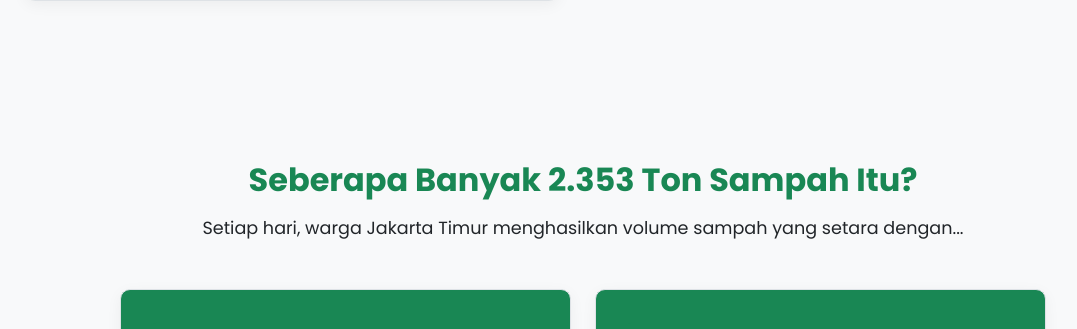
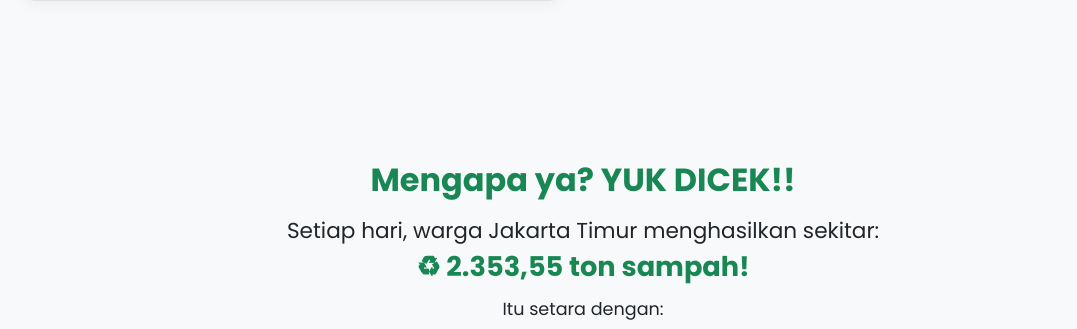
Before and after one commit to jihadakbar911/uaspraktikumai, a Flask app: page / in a window 1280 px wide. Shown: the part 1794-2123 px from the top of the page, without its empty margins (57-1134 px from the left). Run offline with Flask 3, Linux system fonts and the light colour scheme.

Commit message:
edit tampilan web

```diff
--- a/templates/index.html
+++ b/templates/index.html
@@ -98,8 +98,14 @@
     <section id="perbandingan" class="section-padding" style="background-color: var(--light-gray-bg);">
         <div class="container">
             <div class="text-center">
-                 <h2 class="section-title mb-3" style="color: var(--primary-green);">Seberapa Banyak 2.353 Ton Sampah Itu?</h2>
-                 <p class="section-subtitle mb-5" style="color: var(--dark-text);">Setiap hari, warga Jakarta Timur menghasilkan volume sampah yang setara dengan...</p>
+                <h2 class="section-title mb-3" style="color: var(--primary-green);">Mengapa ya? YUK DICEK!!</h2>
+                <p class="section-subtitle mb-2" style="color: var(--dark-text); font-size: 1.35rem;">
+                    Setiap hari, warga Jakarta Timur menghasilkan sekitar:<br>
+                    <span style="font-weight: bold; font-size: 1.7rem; color: var(--primary-green);">♻ 2.353,55 ton sampah!</span>
+                </p>
+                <p class="section-subtitle mb-5" style="color: var(--dark-text); font-size: 1.1rem;">
+                   Itu setara dengan:
+                </p>
             </div>
             <div class="row g-4 justify-content-center">
                 <!-- Card Paus -->
```
Also changed, not shown: templates/edukasi.html (+8 -2 lines).
